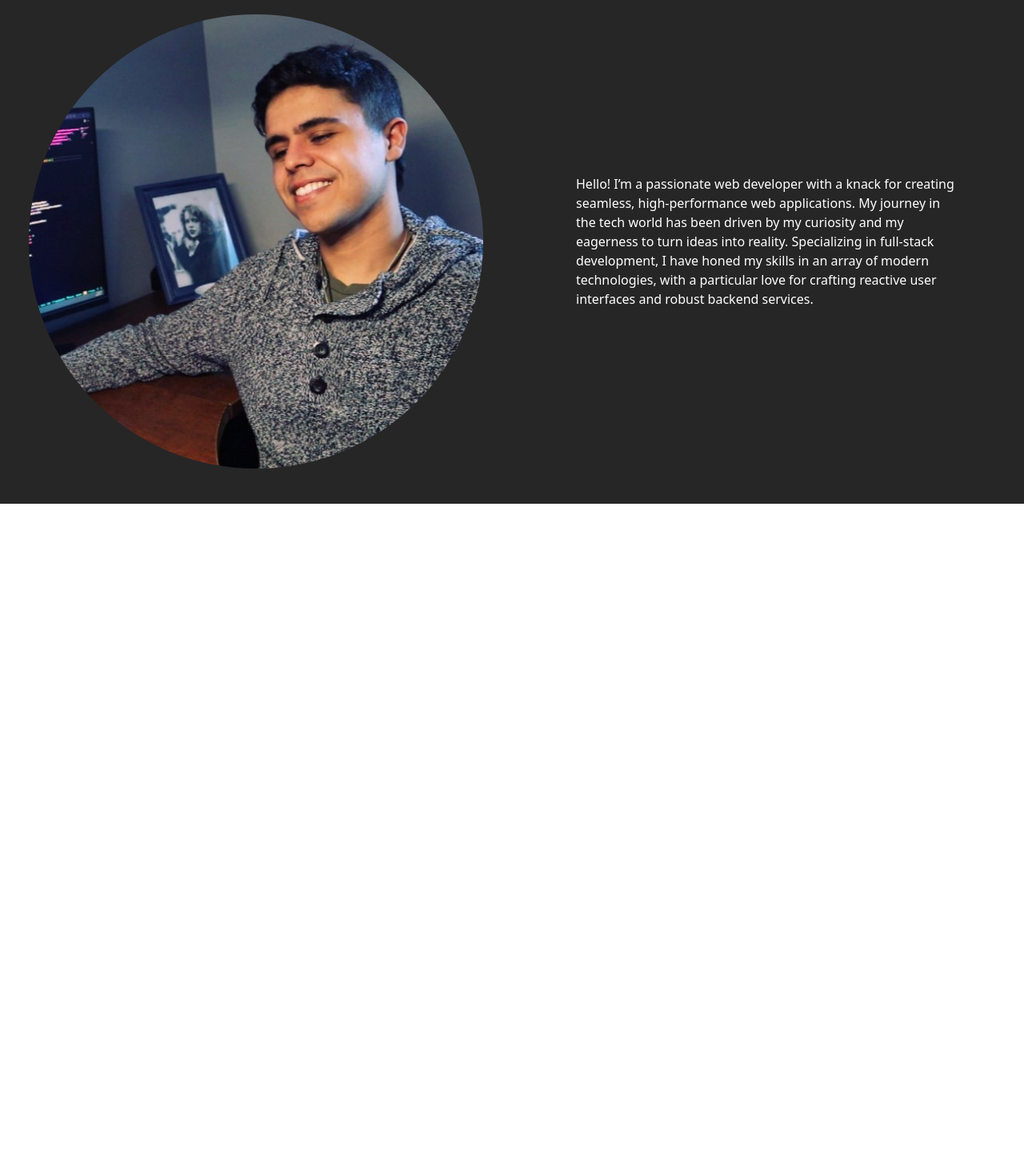
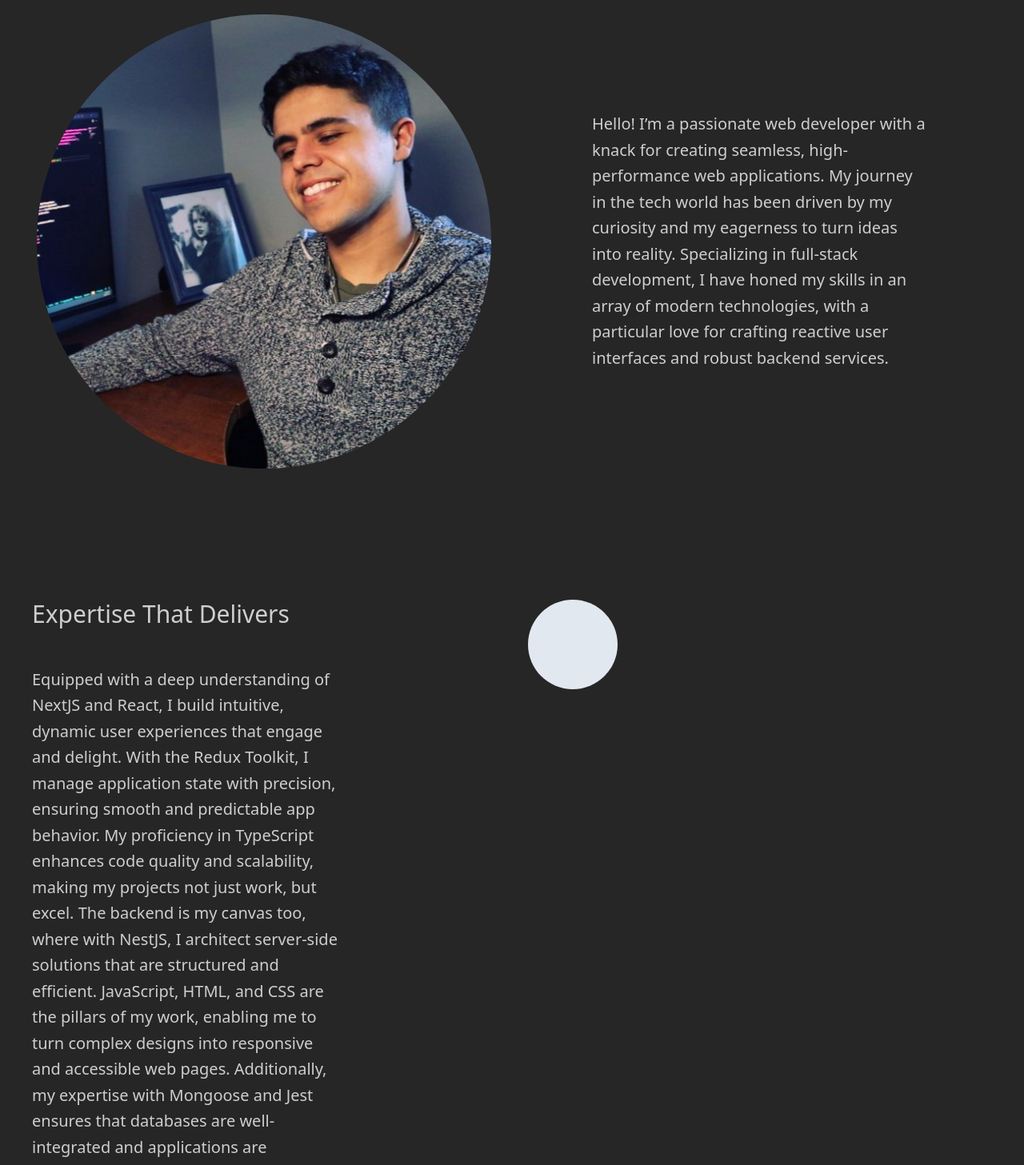
Before and after one commit to LordCail1/portfolio_front_end, a Next.js app: page / in a window 1280 px wide. Shown: the part 4660-6117 px from the top of the page at 80% size. Before the commit the page ends 5290 px from the top, so only its background shows below. Built offline with nearby package versions, Linux system fonts and the light colour scheme; a web font is replaced by a local one.

Commit message:
FD-63 created component for the special shapes in the 'about me' section.
they will later be used for framer-motion animations

```diff
--- a/src/components/AboutMe/AboutMe.tsx
+++ b/src/components/AboutMe/AboutMe.tsx
@@ -6,7 +6,7 @@ import profilePicture from "@/assets/about-me/profile-picture.jpeg"
 
 export default function AboutMe() {
 	return (
-		<section className="relative flex flex-col items-center bg-nero pb-10 pt-40 ">
+		<section className="relative flex flex-col items-center bg-nero px-10 pb-10 pt-40 ">
 			<Sectiontitle>MY BIO</Sectiontitle>
 			<SectionDescription>
 				{"About "}
@@ -16,11 +16,38 @@ export default function AboutMe() {
 				/>
 				{"."}
 			</SectionDescription>
-			<div className="grid grid-cols-2 place-items-center">
-				<Image src={profilePicture} alt="profile picture" className="transition rounded-full border-4 border-solid border-transparent hover:border-mint_morning"/>
-        <p className="text-white p-20">Hello! I’m a passionate web developer with a knack for creating seamless, high-performance web applications. My journey in the tech world has been driven by my curiosity and my eagerness to turn ideas into reality. Specializing in full-stack development, I have honed my skills in an array of modern technologies, with a particular love for crafting reactive user interfaces and robust backend services.</p>
+			<div className="grid grid-cols-2 place-items-center gap-x-10 gap-y-40 relative">
+				<Image
+					src={profilePicture}
+					alt="profile picture"
+					className="rounded-full border-4 border-solid border-transparent transition hover:border-mint_morning"
+				/>
+				<p className="p-20 text-xl leading-relaxed text-american_silver">
+					Hello! I’m a passionate web developer with a knack for creating seamless, high-performance
+					web applications. My journey in the tech world has been driven by my curiosity and my
+					eagerness to turn ideas into reality. Specializing in full-stack development, I have honed
+					my skills in an array of modern technologies, with a particular love for crafting reactive
+					user interfaces and robust backend services.
+				</p>
+				<div>
+					<SectionDescription>Expertise That Delivers</SectionDescription>
+					<p className="w-2/3 text-xl leading-relaxed text-american_silver">
+						Equipped with a deep understanding of NextJS and React, I build intuitive, dynamic user
+						experiences that engage and delight. With the Redux Toolkit, I manage application state
+						with precision, ensuring smooth and predictable app behavior. My proficiency in
+						TypeScript enhances code quality and scalability, making my projects not just work, but
+						excel. The backend is my canvas too, where with NestJS, I architect server-side
+						solutions that are structured and efficient. JavaScript, HTML, and CSS are the pillars
+						of my work, enabling me to turn complex designs into responsive and accessible web
+						pages. Additionally, my expertise with Mongoose and Jest ensures that databases are
+						well-integrated and applications are thoroughly tested.
+					</p>
+				</div>
+				<div className="relative w-full h-full">
+					<div className="rounded-full w-28 h-28 bg-slate-200"></div>
+				</div>
 			</div>
-			<div></div>
+
 			<div></div>
 		</section>
 	)
```
